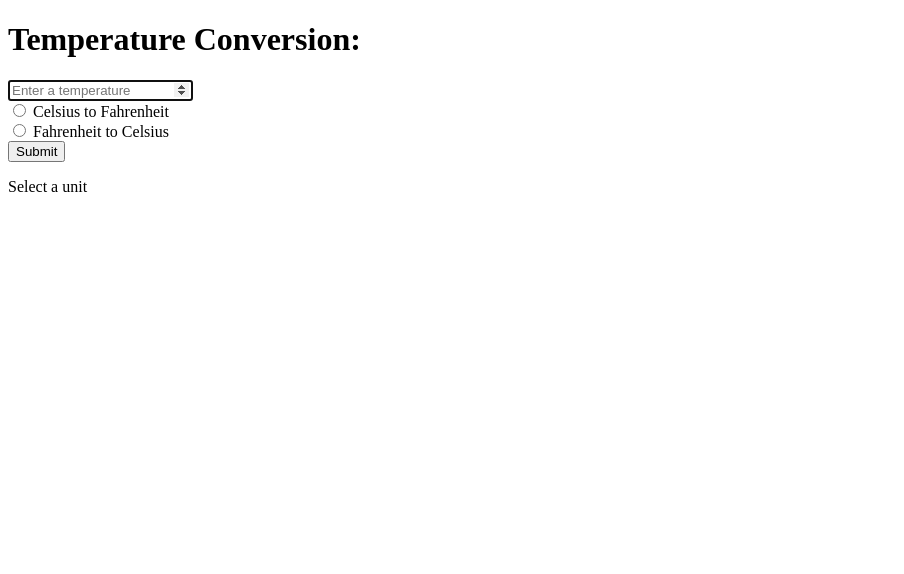
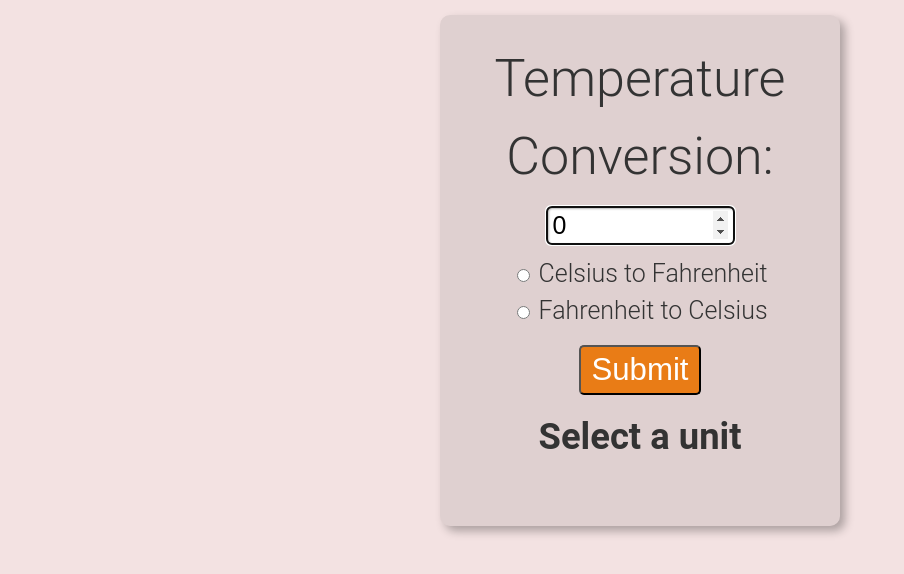
Before and after one commit to softdeveloper23/temperature-conversion-js, a plain HTML site: page index.html in a window 1280 px wide. Shown: the whole page, without its empty margins (0-904 px from the left). Drawn offline with Linux system fonts and the light colour scheme.

Commit message:
Added CSS

```diff
--- a/index.html
+++ b/index.html
@@ -10,7 +10,7 @@
 <body>
     <form>
         <h1>Temperature Conversion:</h1>
-        <input id="textbox" type="number" autofocus placeholder="Enter a temperature">
+        <input id="textBox" type="number" autofocus value="0">
         <br>
         <input type="radio" id="toFahrenheit" name="unit">
         <label for="toFahrenheit">Celsius to Fahrenheit</label>
--- a/style.css
+++ b/style.css
@@ -0,0 +1,65 @@
+body {
+    background-color: hsl(0, 40%, 92%);
+    font-family: 'Roboto', sans-serif;
+    font-size: 1.3em;
+    font-weight: 400;
+    line-height: 1.5;
+    color: #333;
+    margin: 15px;
+    padding: 0;
+}
+
+h1 {
+    font-size: 2.5em;
+    font-weight: 300;
+    margin: 0;
+    padding: 0;
+}
+
+form {
+    background-color: hsla(7, 4%, 57%, 0.219);
+    text-align: center;
+    max-width: 350px;
+    margin: auto;
+    padding: 25px;
+    border-radius: 10px;
+    box-shadow: 5px 5px 10px hsla(0, 0%, 0%, 0.295);
+}
+
+#textBox {
+    width: 50%;
+    height: 25px;
+    font-size: 1.2em;
+    margin: 10px 0;
+    padding: 5px;
+    border: 2px solid #333;
+    border-radius: 5px;
+    box-shadow: inset 1px 1px 2px hsla(0, 0%, 0%, 0.295);
+}
+
+label {
+    font-size: 1.2em;
+    font-weight: 300;
+}
+
+button {
+    margin-top: 15px;
+    background-color: hsl(29, 83%, 50%);
+    color: white;
+    font-size: 1.5em;
+    font-weight: 300;
+    padding: 5px 10px;
+    border-radius: 5px;
+    cursor: pointer;
+}
+
+button:hover {
+    background-color: hsl(29, 83%, 40%);
+}
+
+#result {
+    margin-top: 15px;
+    font-size: 1.75em;
+    font-weight: bold;
+    text-align: center;
+}
```
